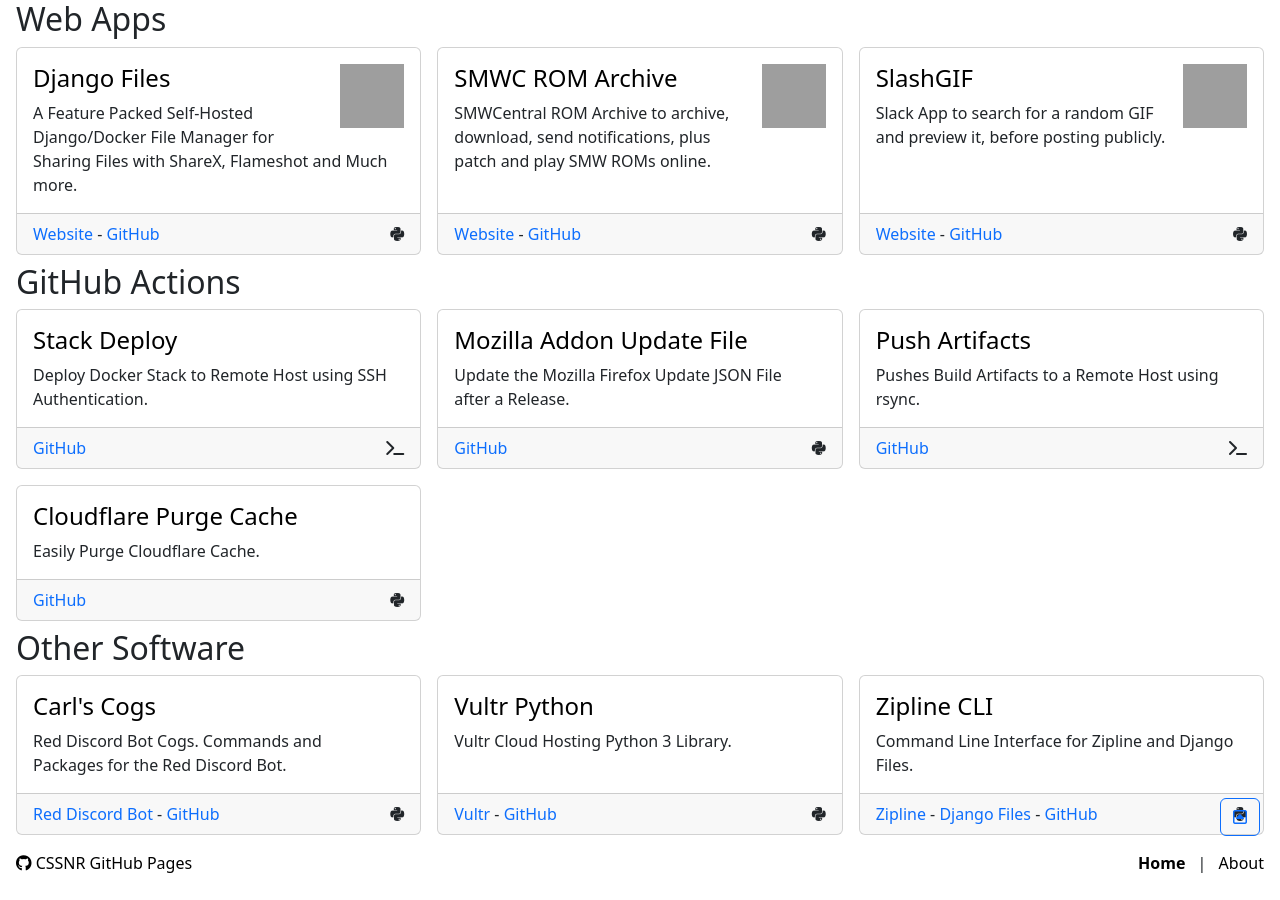
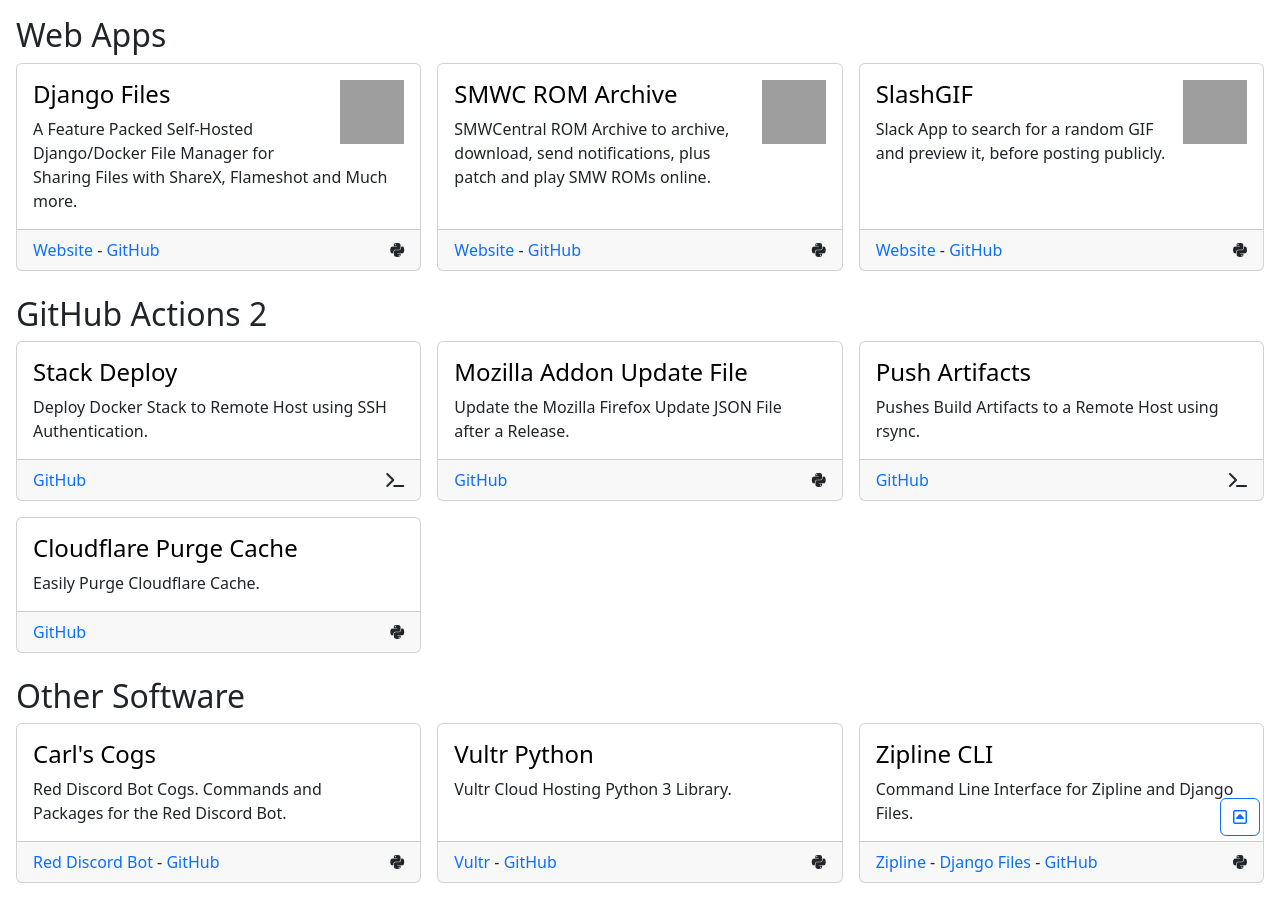
Before and after one commit to cssnr/cssnr.github.io, a Jekyll site: the page built from index.html, in a window 1280 px wide and 900 px high, scrolled down 837 px, cut to the strip 0-900 px from the top of the window. Built offline with Jekyll 4.4.1, drawn with Linux system fonts in a browser that asks for light colours; grey boxes are pictures that could not be loaded.

Commit message:
Update Static

```diff
--- a/_layouts/default.html
+++ b/_layouts/default.html
@@ -26,8 +26,8 @@
     {% endif %}
 
     <link rel="icon" href="/favicon.ico" sizes="any">
-    <link rel="stylesheet" href="https://cdnjs.cloudflare.com/ajax/libs/bootstrap/5.3.2/css/bootstrap.min.css" integrity="sha512-b2QcS5SsA8tZodcDtGRELiGv5SaKSk1vDHDaQRda0htPYWZ6046lr3kJ5bAAQdpV2mmA/4v0wQF9MyU6/pDIAg==" crossorigin="anonymous" referrerpolicy="no-referrer" />
-    <link rel="stylesheet" href="https://cdnjs.cloudflare.com/ajax/libs/font-awesome/6.4.2/css/all.min.css" integrity="sha512-z3gLpd7yknf1YoNbCzqRKc4qyor8gaKU1qmn+CShxbuBusANI9QpRohGBreCFkKxLhei6S9CQXFEbbKuqLg0DA==" crossorigin="anonymous" referrerpolicy="no-referrer" />
+    <link rel="stylesheet" href="https://cdnjs.cloudflare.com/ajax/libs/bootstrap/5.3.3/css/bootstrap.min.css" integrity="sha512-jnSuA4Ss2PkkikSOLtYs8BlYIeeIK1h99ty4YfvRPAlzr377vr3CXDb7sb7eEEBYjDtcYj+AjBH3FLv5uSJuXg==" crossorigin="anonymous" referrerpolicy="no-referrer" />
+    <link rel="stylesheet" href="https://cdnjs.cloudflare.com/ajax/libs/font-awesome/6.5.2/css/all.min.css" integrity="sha512-SnH5WK+bZxgPHs44uWIX+LLJAJ9/2PkPKZ5QiAj6Ta86w+fsb2TkcmfRyVX3pBnMFcV7oQPJkl9QevSCWr3W6A==" crossorigin="anonymous" referrerpolicy="no-referrer" />
     <link rel="stylesheet" href="/css/main.css">
 
     {% if page.title == 'Feedback' %}
@@ -99,7 +99,7 @@
     </div>
 </div>
 
-<script src="https://cdnjs.cloudflare.com/ajax/libs/bootstrap/5.3.2/js/bootstrap.bundle.min.js" integrity="sha512-X/YkDZyjTf4wyc2Vy16YGCPHwAY8rZJY+POgokZjQB2mhIRFJCckEGc6YyX9eNsPfn0PzThEuNs+uaomE5CO6A==" crossorigin="anonymous" referrerpolicy="no-referrer"></script>
+<script src="https://cdnjs.cloudflare.com/ajax/libs/bootstrap/5.3.3/js/bootstrap.bundle.min.js" integrity="sha512-7Pi/otdlbbCR+LnW+F7PwFcSDJOuUJB3OxtEHbg4vSMvzvJjde4Po1v4BR9Gdc9aXNUNFVUY+SK51wWT8WF0Gg==" crossorigin="anonymous" referrerpolicy="no-referrer"></script>
 <script type="text/javascript" src="/js/main.js"></script>
 
 </body>
--- a/index.html
+++ b/index.html
@@ -20,16 +20,16 @@
 </p>
 
 <h2 id="web-extensions">Web Extensions</h2>
-<div class="row row-cols-1 row-cols-md-2 row-cols-xl-3 g-3" id="ext-container"></div>
+<div class="row row-cols-1 row-cols-md-2 row-cols-xl-3 g-3 mb-4" id="ext-container"></div>
 
-<h2 id="web-apps" class="mt-2">Web Apps</h2>
-<div class="row row-cols-1 row-cols-md-2 row-cols-xl-3 g-3" id="apps-container"></div>
+<h2 id="web-apps" class="">Web Apps</h2>
+<div class="row row-cols-1 row-cols-md-2 row-cols-xl-3 g-3 mb-4" id="apps-container"></div>
 
-<h2 id="github-actions" class="mt-2">GitHub Actions</h2>
-<div class="row row-cols-1 row-cols-md-2 row-cols-xl-3 g-3" id="actions-container"></div>
+<h2 id="github-actions" class="">GitHub Actions 2</h2>
+<div class="row row-cols-1 row-cols-md-2 row-cols-xl-3 g-3 mb-4" id="actions-container"></div>
 
-<h2 id="other-software" class="mt-2">Other Software</h2>
-<div class="row row-cols-1 row-cols-md-2 row-cols-xl-3 g-3" id="other-container"></div>
+<h2 id="other-software" class="">Other Software</h2>
+<div class="row row-cols-1 row-cols-md-2 row-cols-xl-3 g-3 mb-4" id="other-container"></div>
 
 <div class="d-none clone">
     <div class="col info-card">
```
